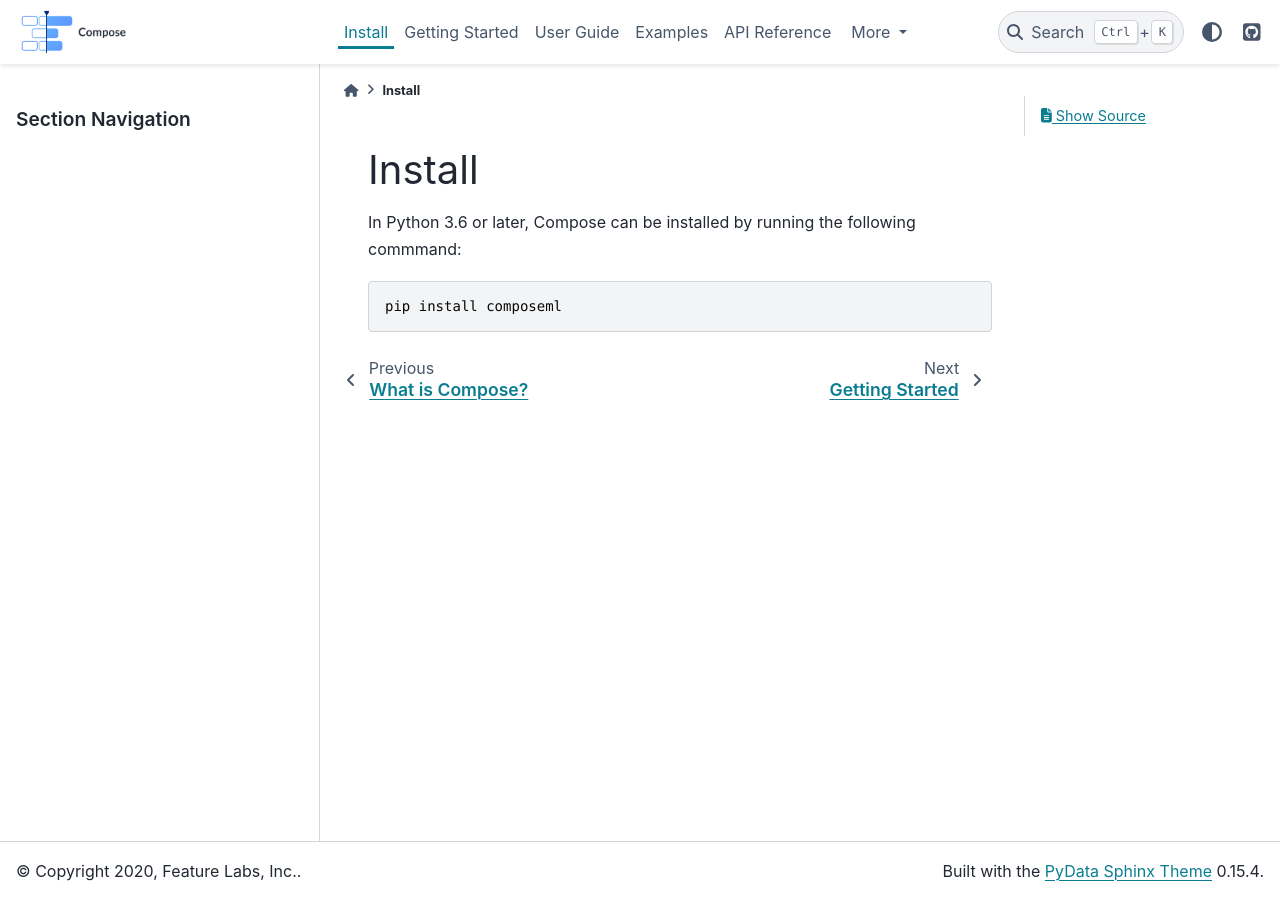
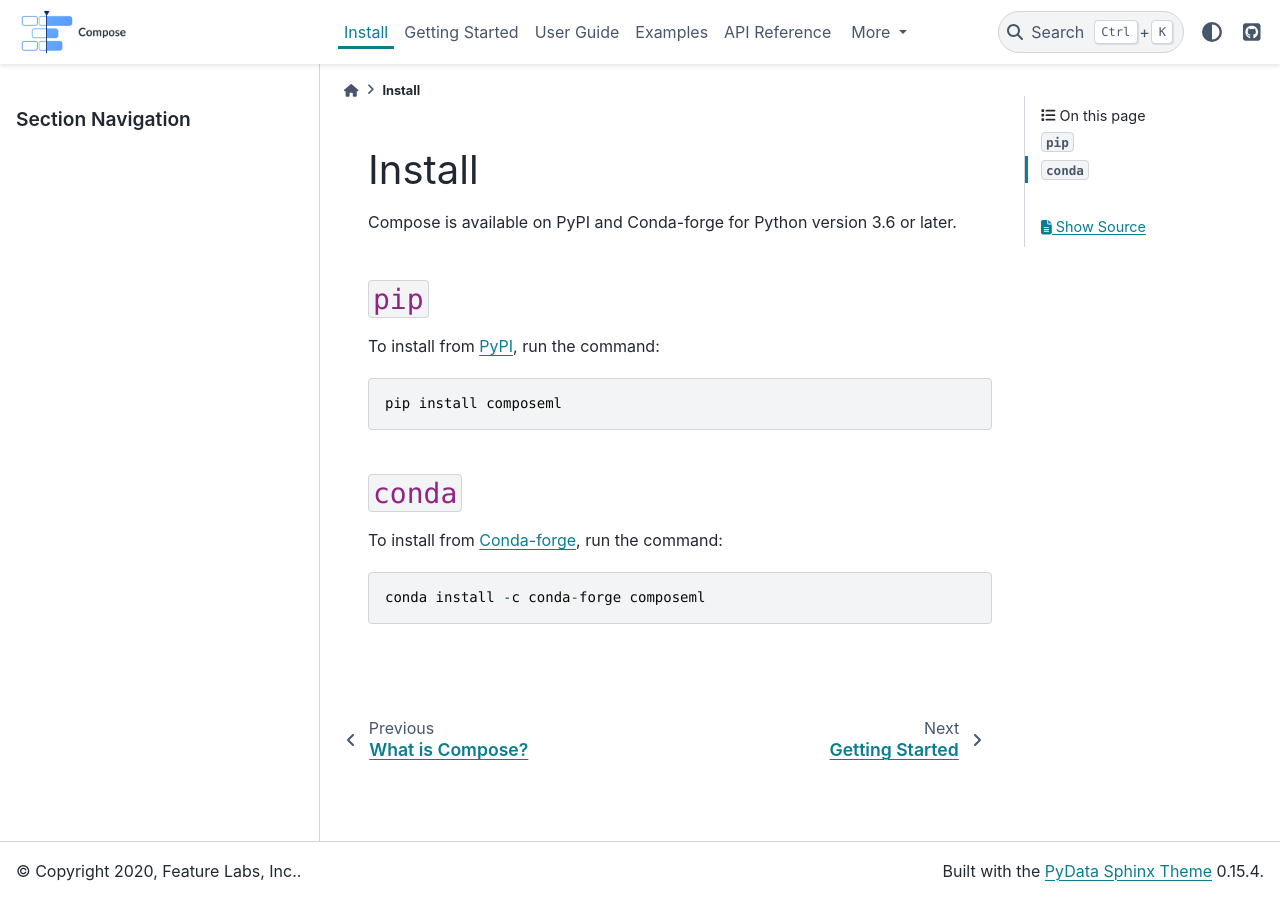
Before and after one commit to alteryx/compose, a Sphinx documentation site: the page built from docs/source/install.rst, in a window 1280 px wide. Built offline with Sphinx 7.4.7 and the PyData theme 0.15.4, drawn with Linux system fonts in a browser that asks for light colours; comment, search, counter and statistics services are not loaded.

Commit message:
Update Install Docs (#177)

```diff
--- a/docs/source/install.rst
+++ b/docs/source/install.rst
@@ -2,8 +2,28 @@
 Install
 =======
 
-In Python 3.6 or later, Compose can be installed by running the following commmand:
+Compose is available on PyPI and Conda-forge for Python version 3.6 or later.
+
+:code:`pip`
+===========
+
+To install from PyPI_, run the command:
 
 .. code-block::
 
     pip install composeml
+
+:code:`conda`
+=============
+
+To install from Conda-forge_, run the command:
+
+.. code-block::
+
+    conda install -c conda-forge composeml
+
+.. _PyPI: https://pypi.org/project/composeml/
+.. _Conda-forge: https://anaconda.org/conda-forge/composeml
+
+|
+|
```
Also changed, not shown: README.md (+11 -1 lines).
